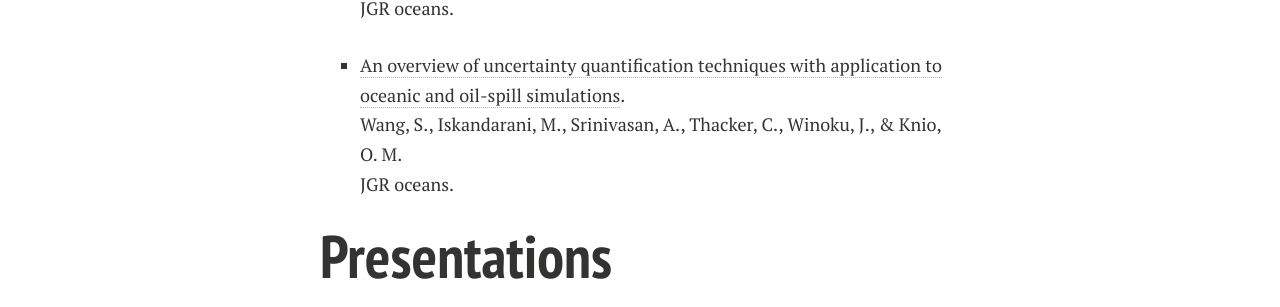
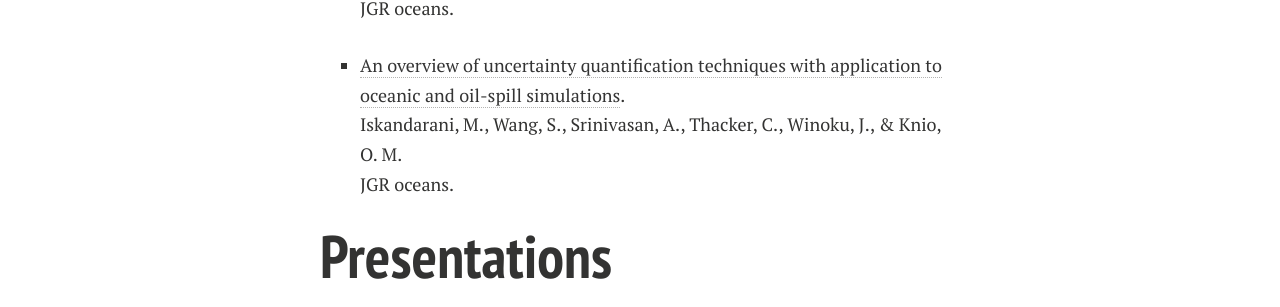
Before and after one commit to Shitao-zz/shitao.github.io, a Jekyll site: the page built from publications.md, in a window 1280 px wide. Shown: the part 486-793 px from the top of the page. Built offline with Jekyll 4.4.1, drawn with Linux system fonts in a browser that asks for light colours; nearby versions of some CDN libraries; comment, search, counter and statistics services are not loaded.

Commit message:
add pubs

```diff
--- a/publications.md
+++ b/publications.md
@@ -25,7 +25,7 @@ pubs:
     booktitle: "JGR oceans"
 
   - key: "IskandaraniWang2015"
-    author: "Wang, S., Iskandarani, M., Srinivasan, A., Thacker, C., Winoku, J., & Knio, O. M"
+    author: "Iskandarani, M., Wang, S., Srinivasan, A., Thacker, C., Winoku, J., & Knio, O. M"
     title: "An overview of uncertainty quantification techniques with
 application to oceanic and oil-spill simulations"
     keywords: "Uncertainty Quantification"
```
